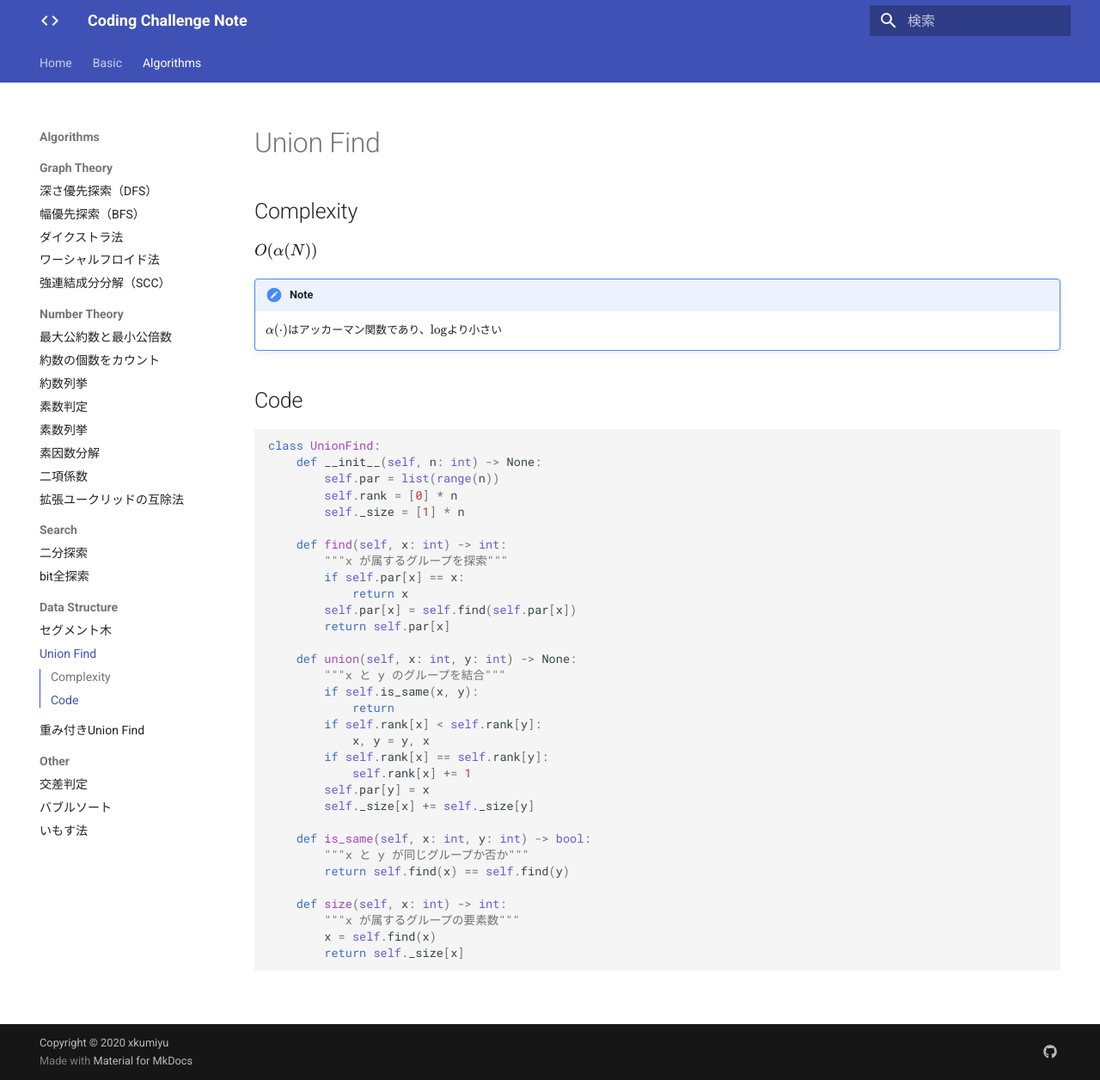
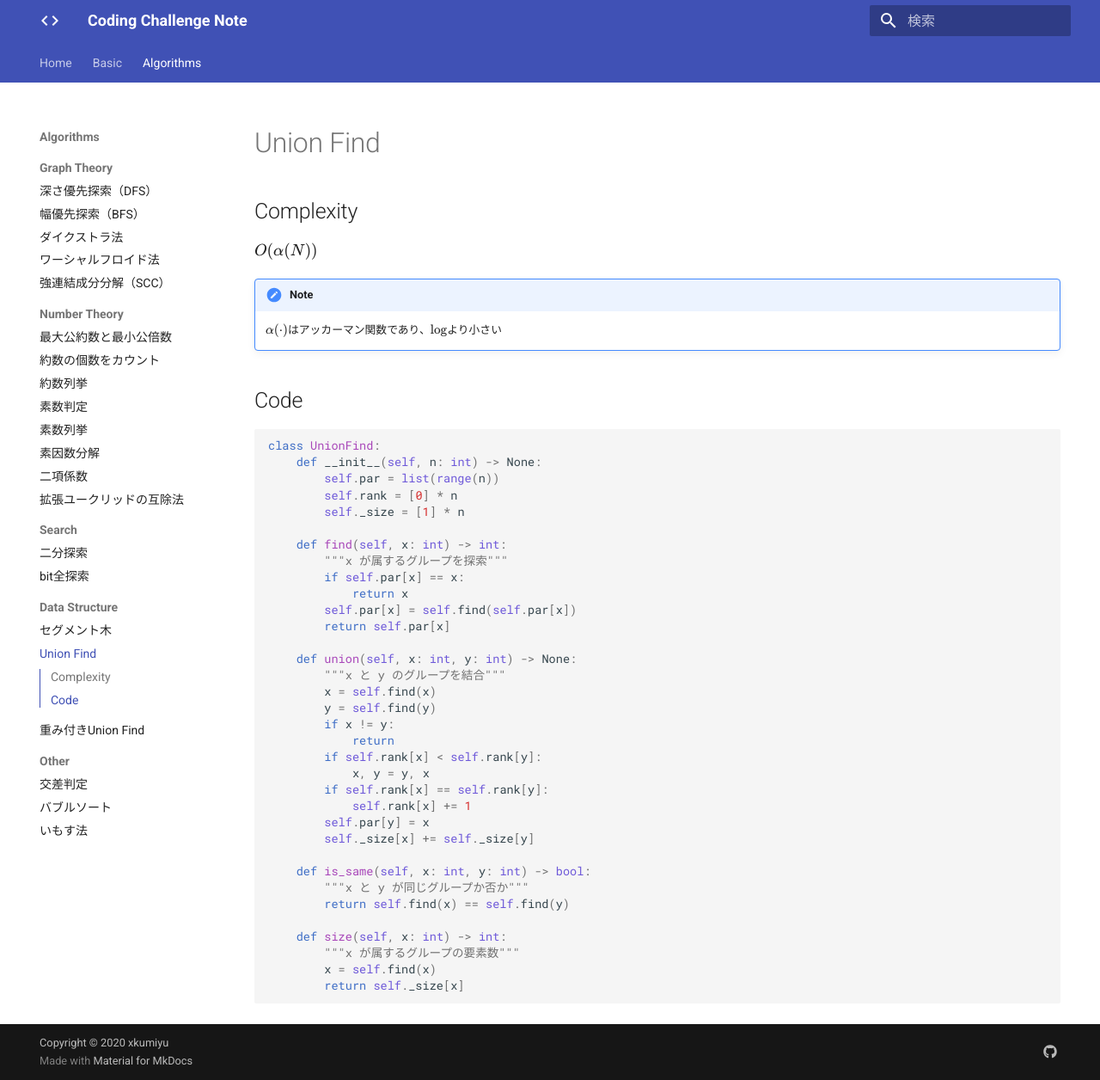
Before and after one commit to xkumiyu/coding-challenge-note, an MkDocs documentation site: the page built from docs/algorithms/union_find.md, in a window 1280 px wide and 1256 px high. Shown: the whole window at 86% size. Built offline with MkDocs 1.6.1 and Material for MkDocs 9.7.7, drawn with Linux system fonts in a browser that asks for light colours; formulas are drawn with MathJax 3.

Commit message:
fix union find

```diff
--- a/.pre-commit-config.yaml
+++ b/.pre-commit-config.yaml
@@ -1,6 +1,6 @@
 repos:
   - repo: https://github.com/psf/black
-    rev: 22.3.0
+    rev: 22.12.0
     hooks:
       - id: black
   - repo: https://gitlab.com/pycqa/flake8
@@ -8,10 +8,10 @@ repos:
     hooks:
       - id: flake8
   - repo: https://github.com/timothycrosley/isort
-    rev: 5.10.1
+    rev: 5.12.0
     hooks:
       - id: isort
   - repo: https://github.com/igorshubovych/markdownlint-cli
-    rev: v0.31.1
+    rev: v0.34.0
     hooks:
       - id: markdownlint
--- a/docs/algorithms/union_find.md
+++ b/docs/algorithms/union_find.md
@@ -25,7 +25,9 @@ class UnionFind:
 
     def union(self, x: int, y: int) -> None:
         """x と y のグループを結合"""
-        if self.is_same(x, y):
+        x = self.find(x)
+        y = self.find(y)
+        if x != y:
             return
         if self.rank[x] < self.rank[y]:
             x, y = y, x
```
Also changed, not shown: 1 other file.
